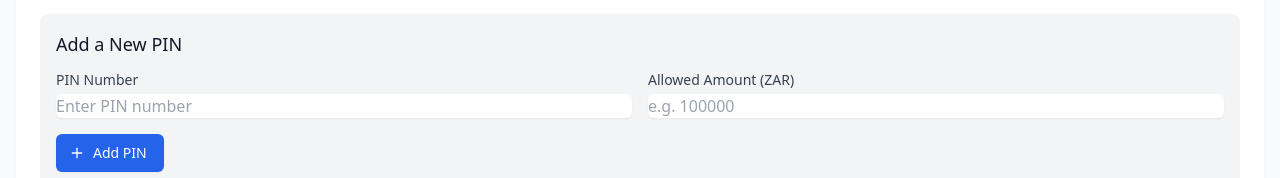
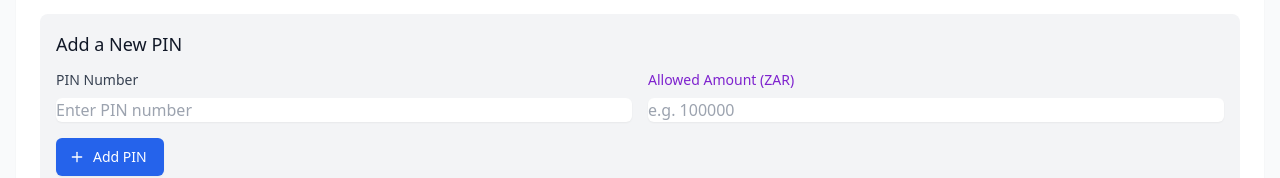
Before and after one commit to cybernetix3d/arbitrage, a React (Vite) app in the folder frontend/: page /settings in a window 1280 px wide. Shown: the part 876-1054 px from the top of the page. Built offline with nearby package versions, Linux system fonts and the light colour scheme; no server answers; the database is empty; sample sign-in values are in the browser's storage.

Commit message:
pin field

```diff
--- a/frontend/src/pages/Settings.tsx
+++ b/frontend/src/pages/Settings.tsx
@@ -581,12 +581,12 @@ function Settings() {
                     name="pinNumber"
                     value={pinForm.pinNumber}
                     onChange={handleInputChange}
-                    className="mt-1 block w-full rounded-md border-gray-300 shadow-sm focus:border-blue-500 focus:ring-blue-500 dark:bg-gray-700 dark:border-gray-600 dark:text-white"
+                    className="mt-2 block w-full rounded-md border-gray-300 shadow-sm focus:border-blue-500 focus:ring-blue-500 dark:bg-gray-600 dark:border-gray-600 dark:text-white"
                     placeholder="Enter PIN number"
                   />
                 </div>
                 <div>
-                  <label className="block text-sm font-medium text-gray-700 dark:text-gray-300 mb-1">
+                  <label className="block text-sm font-medium text-purple-700 dark:text-gray-300 mb-1">
                     Allowed Amount (ZAR)
                   </label>
                   <input
@@ -596,7 +596,7 @@ function Settings() {
                     onChange={handleInputChange}
                     min="0"
                     step="1000"
-                    className="mt-1 block w-full rounded-md border-gray-300 shadow-sm focus:border-blue-500 focus:ring-blue-500 dark:bg-gray-700 dark:border-gray-600 dark:text-white"
+                    className="mt-2 block w-full rounded-md border-gray-300 shadow-sm focus:border-blue-500 focus:ring-blue-500 dark:bg-gray-600 dark:border-gray-600 dark:text-white"
                     placeholder="e.g. 100000"
                   />
                 </div>
```
